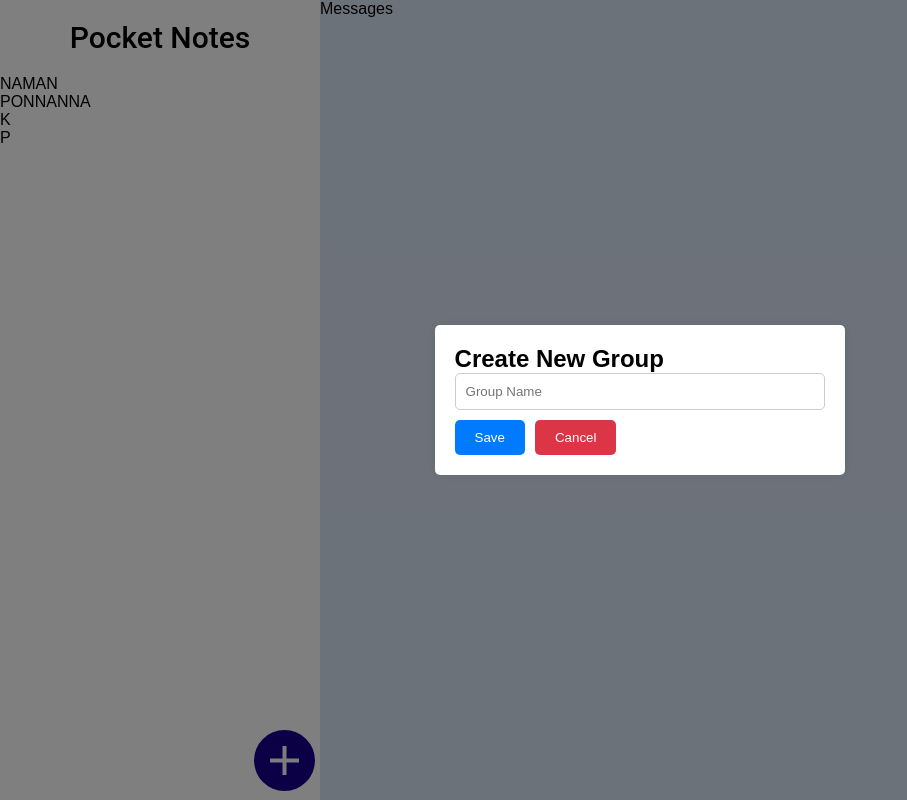
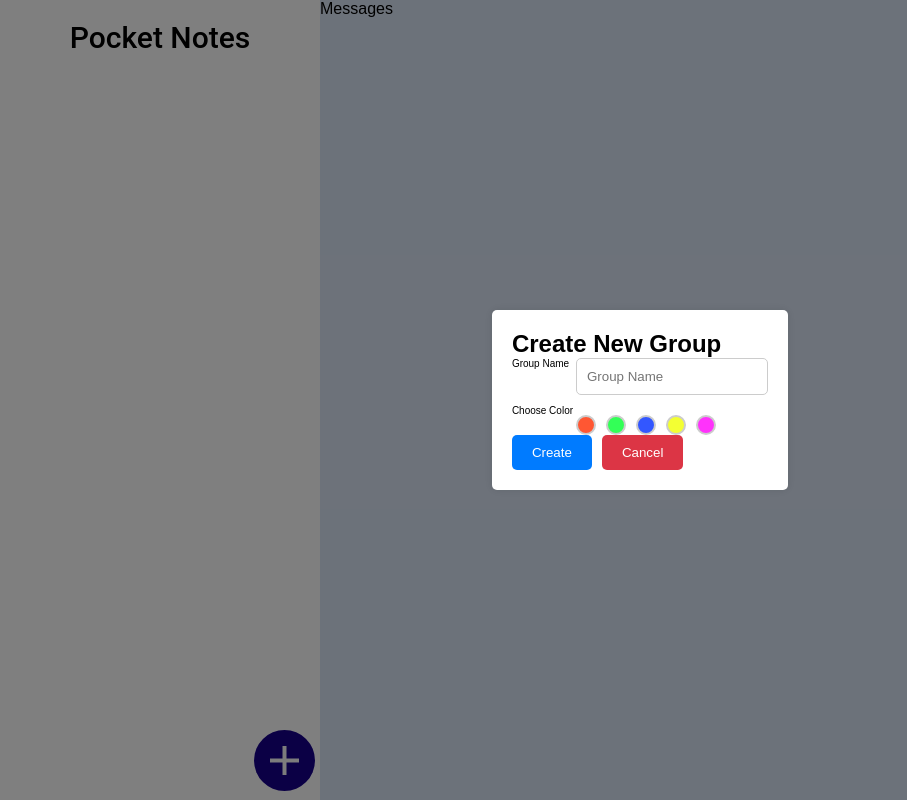
Before and after one commit to ponnanna-ks/note-making-app, a React (Create React App) app in the folder note-app/: page / in a window 1280 px wide. Both pictures are taken after a click on the element 284 px from the left and 762 px from the top of the page. Shown: the whole page, without its empty margins (0-907 px from the left). Built offline with nearby package versions, Linux system fonts and the light colour scheme.

Commit message:
color radio button and using context api to list

```diff
--- a/note-app/src/screens/Groups.module.css
+++ b/note-app/src/screens/Groups.module.css
@@ -7,8 +7,8 @@
     width: 25vw
 }
 
-.header {
-
+.groupName {
+  display: flex;
 }
 
 .headerText {
@@ -51,9 +51,8 @@
   margin-top: 0;
 }
 
-  .popup input,
-  .popup textarea {
-    width: 100%;
+.popup input {
+  width: 75%;
   margin-bottom: 10px;
   padding: 10px;
   border: 1px solid #ccc;
@@ -73,3 +72,36 @@
 .popup button:last-child {
   background-color: #dc3545;
 }
+
+.popup p{
+  width: 25%;
+  font-size: 10px;
+}
+
+
+.colorOptions {
+  display: flex;
+  gap: 10px;
+  margin-top: 10px;
+}
+
+.colorLabel {
+    display: flex;
+    align-items: center;
+}
+
+.colorLabel input {
+    display: none;
+}
+
+.colorSwatch {
+    width: 20px;
+    height: 20px;
+    border-radius: 50%;
+    border: 2px solid #ccc;
+    cursor: pointer;
+}
+
+.colorLabel input:checked + .colorSwatch {
+    border: 2px solid #000;
+}
--- a/note-app/src/screens/GroupsSide.jsx
+++ b/note-app/src/screens/GroupsSide.jsx
@@ -1,13 +1,21 @@
-import React, { useState } from "react";
+import React, { useContext, useState } from "react";
 import styles from "./Groups.module.css"
 
 import addIcon from "../assets/Add_icon.png"
+import { AppContext } from "../context/AppContext";
 function GroupsSide(){
-    const [groupList, setGroupList] = useState(["NAMAN", "PONNANNA", "K", "P"])
+    const {groupsData, setGroupsData} = useContext(AppContext)
     const [openAddScreen, setOpenAddScreen] = useState(false)
     const [groupName, setGroupName] = useState("")
+    const [selectedColor, setSelectedColor] = useState("");
+    let obj={"name":"","color":"", "data":""}
+    const colors = ["#FF5733", "#33FF57", "#3357FF", "#F3FF33", "#FF33FB"];
 
     function onSaveClick() {
+        obj.name=groupName
+        obj.color=selectedColor
+        obj.data=""
+        setGroupsData([...groupsData, obj])
         setOpenAddScreen(false)
         setGroupName("")
     }
@@ -23,8 +31,8 @@ function GroupsSide(){
                 <p className={styles.headerText}>Pocket Notes</p>
             </div>
             <div className={styles.groupList}>
-                {groupList.map((groupName) => (
-                    <p>{groupName}</p>
+                {groupsData.map((groupName) => (
+                    <p key={groupName.name} style={{ color: groupName.color}}>{groupName.name}</p>
                 ))}
             </div>
             <div className={styles.addIcon} onClick={()=>{setOpenAddScreen(true)}}>
@@ -34,13 +42,36 @@ function GroupsSide(){
                 <div className={styles.popupOverlay}>
                     <div className={styles.popup}>
                         <h2>Create New Group</h2>
-                        <input
-                            type="text"
-                            placeholder="Group Name"
-                            value={groupName}
-                            onChange={(e) =>setGroupName(e.target.value)}
-                        />
-                        <button onClick={onSaveClick}>Save</button>
+                        <div className={styles.groupName}>
+                            <p>Group Name</p>
+                            <input
+                                type="text"
+                                placeholder="Group Name"
+                                value={groupName}
+                                onChange={(e) => setGroupName(e.target.value)}
+                            />
+                        </div>
+                        <div className={styles.groupName}>
+                            <p>Choose Color</p>
+                            <div className={styles.colorOptions}>
+                                {colors.map((color) => (
+                                    <label key={color} className={styles.colorLabel}>
+                                        <input
+                                            type="radio"
+                                            name="color"
+                                            value={color}
+                                            checked={selectedColor === color}
+                                            onChange={(e) => setSelectedColor(e.target.value)}
+                                        />
+                                        <span
+                                            className={styles.colorSwatch}
+                                            style={{ backgroundColor: color }}
+                                        ></span>
+                                    </label>
+                                ))}
+                            </div>
+                        </div>
+                        <button onClick={onSaveClick}>Create</button>
                         <button onClick={onCancelClick}>Cancel</button>
                     </div>
                 </div>
```
Lines whose indentation alone changed are shown as unchanged.
